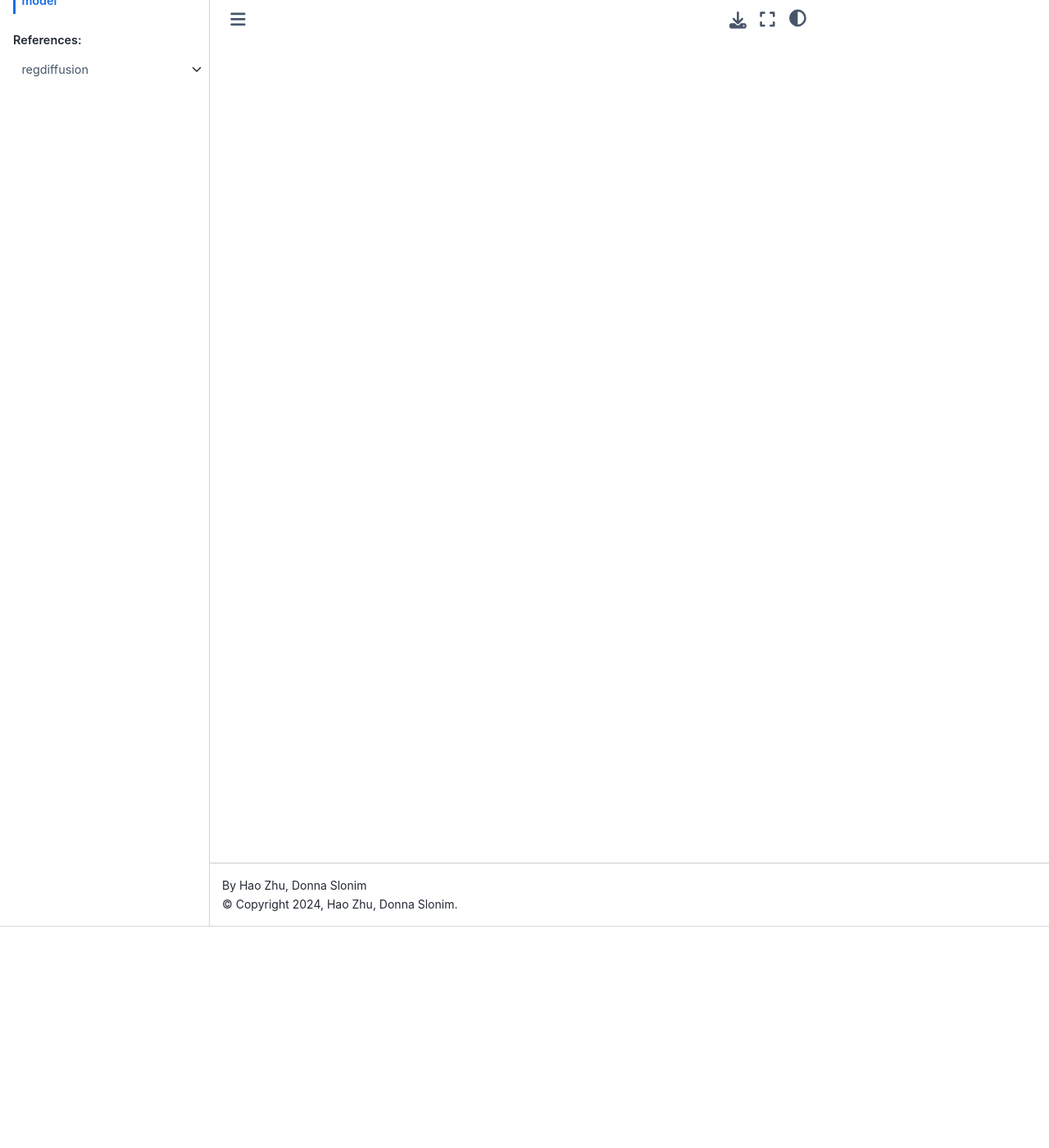
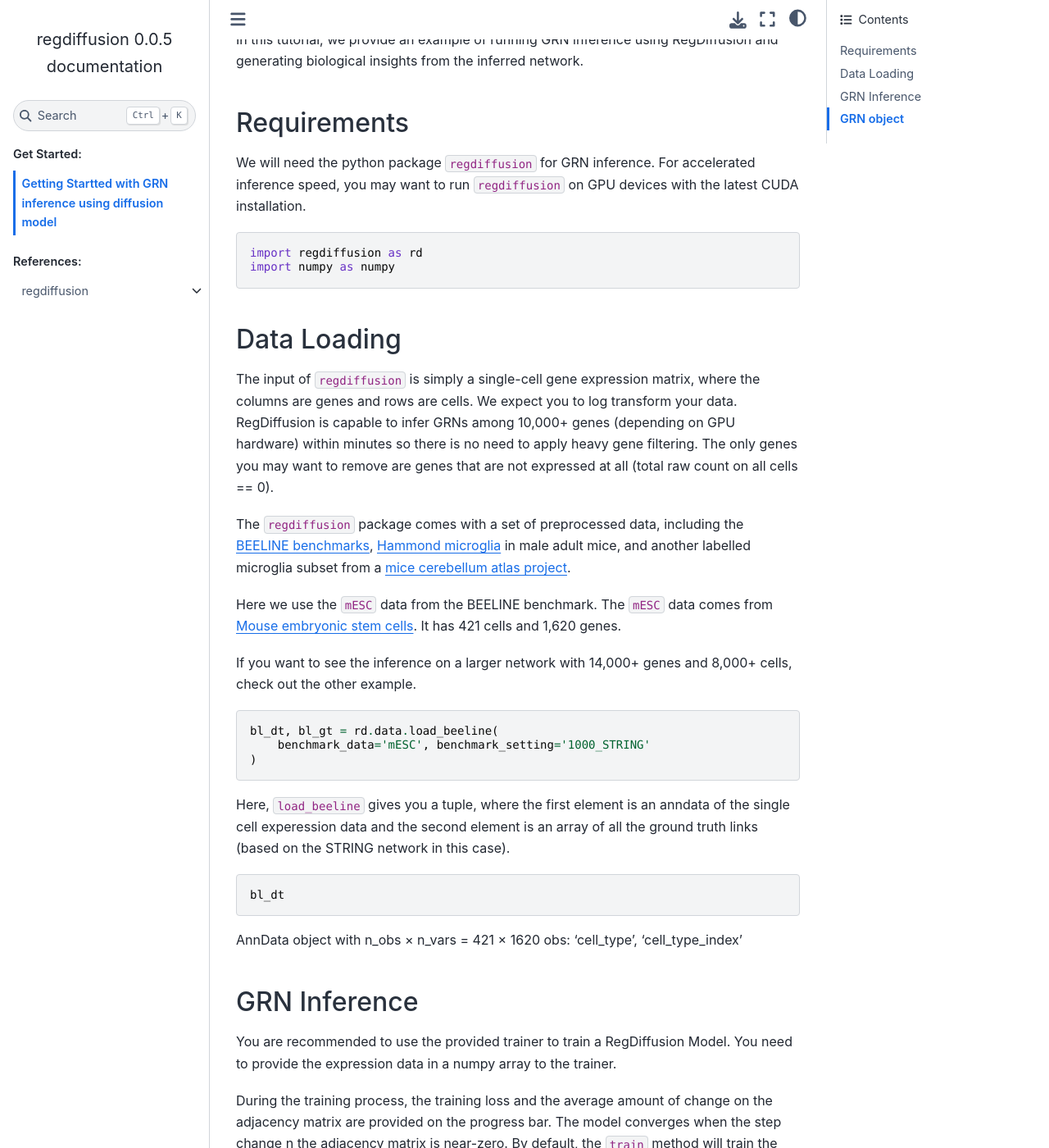
Before and after one commit to TuftsBCB/RegDiffusion, a Sphinx documentation site: the page built from docs/quick_tour.md, in a window 1280 px wide and 1400 px high, scrolled down 270 px. Shown: the whole window at 82% size. Built offline with Sphinx 7.4.7 and the Sphinx Book theme 1.1.4, drawn with Linux system fonts in a browser that asks for light colours; some of the changed text lies outside the part shown.

Commit message:
test quick_tour md parser

````diff
--- a/docs/conf.py
+++ b/docs/conf.py
@@ -21,9 +21,11 @@ release = '0.0.5'
 extensions = [
     'sphinx.ext.autodoc',
     'sphinx.ext.viewcode',
-    'sphinx.ext.napoleon'
+    'sphinx.ext.napoleon',
+    'myst_parser'
 ]
 
+source_suffix = ['.rst', '.md']
 templates_path = ['_templates']
 exclude_patterns = ['_build', 'Thumbs.db', '.DS_Store', '.ipynb_checkpoints', '__pycache__/']
 
--- /dev/null
+++ b/docs/quick_tour.md
@@ -0,0 +1,63 @@
+# Getting Startted with GRN inference using diffusion model
+
+Diffusion model has been widely used in generative AI, especially in the vision domain. In our paper, we proposed RegDiffusion, a diffusion based model for GRN inference. Compared with previous model, RegDiffusion completes inference within a fraction of time and yield better benchmarking results.
+
+In this tutorial, we provide an example of running GRN inference using RegDiffusion and generating biological insights from the inferred network.
+
+## Requirements
+
+We will need the python package `regdiffusion` for GRN inference. For accelerated inference speed, you may want to run `regdiffusion` on GPU devices with the latest CUDA installation.
+
+```
+import regdiffusion as rd
+import numpy as numpy
+```
+
+## Data Loading
+
+The input of `regdiffusion` is simply a single-cell gene expression matrix, where the columns are genes and rows are cells. We expect you to log transform your data. RegDiffusion is capable to infer GRNs among 10,000+ genes (depending on GPU hardware) within minutes so there is no need to apply heavy gene filtering. The only genes you may want to remove are genes that are not expressed at all (total raw count on all cells == 0).
+
+The `regdiffusion` package comes with a set of preprocessed data, including the [BEELINE benchmarks](https://pubmed.ncbi.nlm.nih.gov/31907445/), [Hammond microglia](https://pubmed.ncbi.nlm.nih.gov/30471926/) in male adult mice, and another labelled microglia subset from a [mice cerebellum atlas project](https://singlecell.broadinstitute.org/single_cell/study/SCP795/a-transcriptomic-atlas-of-the-mouse-cerebellum#study-summary).
+
+Here we use the `mESC` data from the BEELINE benchmark. The `mESC` data comes from [Mouse embryonic stem cells](https://www.nature.com/articles/s41467-018-02866-0). It has 421 cells and 1,620 genes.
+
+If you want to see the inference on a larger network with 14,000+ genes and 8,000+ cells, check out the other example.
+
+```
+bl_dt, bl_gt = rd.data.load_beeline(
+    benchmark_data='mESC', benchmark_setting='1000_STRING'
+)
+```
+
+Here, `load_beeline` gives you a tuple, where the first element is an anndata of the single cell experession data and the second element is an array of all the ground truth links (based on the STRING network in this case).
+
+```
+bl_dt
+```
+AnnData object with n_obs × n_vars = 421 × 1620
+    obs: 'cell_type', 'cell_type_index'
+
+## GRN Inference
+
+You are recommended to use the provided trainer to train a RegDiffusion Model. You need to provide the expression data in a numpy array to the trainer.
+
+During the training process, the training loss and the average amount of change on the adjacency matrix are provided on the progress bar. The model converges when the step change n the adjacency matrix is near-zero. By default, the `train` method will train the model for 1,000 iterations. It should be sufficient in most cases. If you want to keep training the model afterwards, you can simply call the `train` methods again with the desired number of iterations.
+
+```
+rd_trainer = rd.RegDiffusionTrainer(bl_dt.X)
+rd_trainer.train()
+```
+
+We run this experiment on an A100 card and the inference finishes within 8 seconds.
+
+When ground truth links are avaiable, you can test the inference performance by setting up an evaluator. You need to provide both the ground truth links and the gene names. Note that the order of the provided gene names here should be the same as the column order in the expression table (and the inferred adjacency matrix).
+
+```
+evaluator = rd.evaluator.GRNEvaluator(bl_gt, bl_dt.var_names)
+inferred_adj = rd_trainer.get_adj()
+evaluator.evaluate(inferred_adj)
+```
+
+## GRN object
+
+In order to facilitate the downstream analyses on GRN, we defined an `GRN` object in the `regdiffusion` package. You need to provide the gene names in the same order as in your expression table.
--- a/docs/quick_tour.rst
+++ /dev/null
@@ -1,2 +0,0 @@
-Getting Startted with GRN inference using diffusion model
-=========================================================
````
Also changed, not shown: docs/index.rst (+4 -18 lines), 1 other file.
